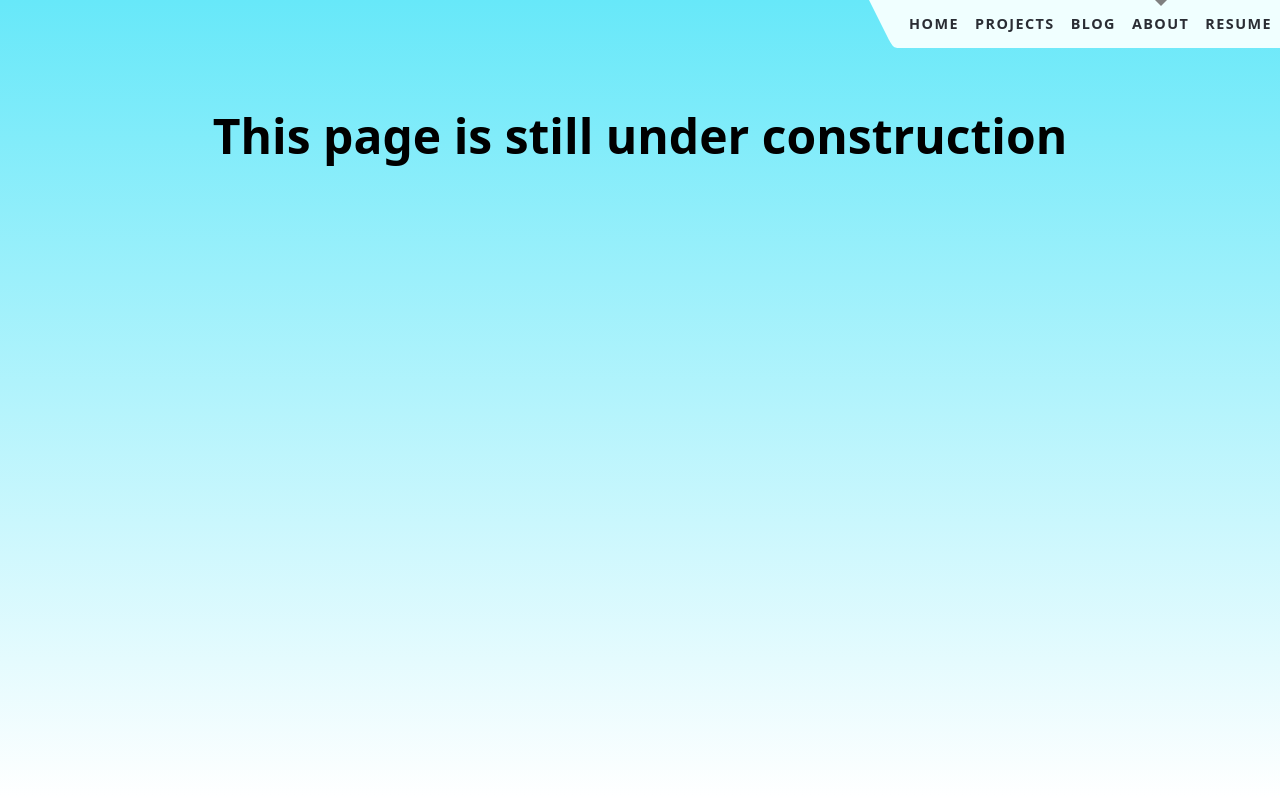
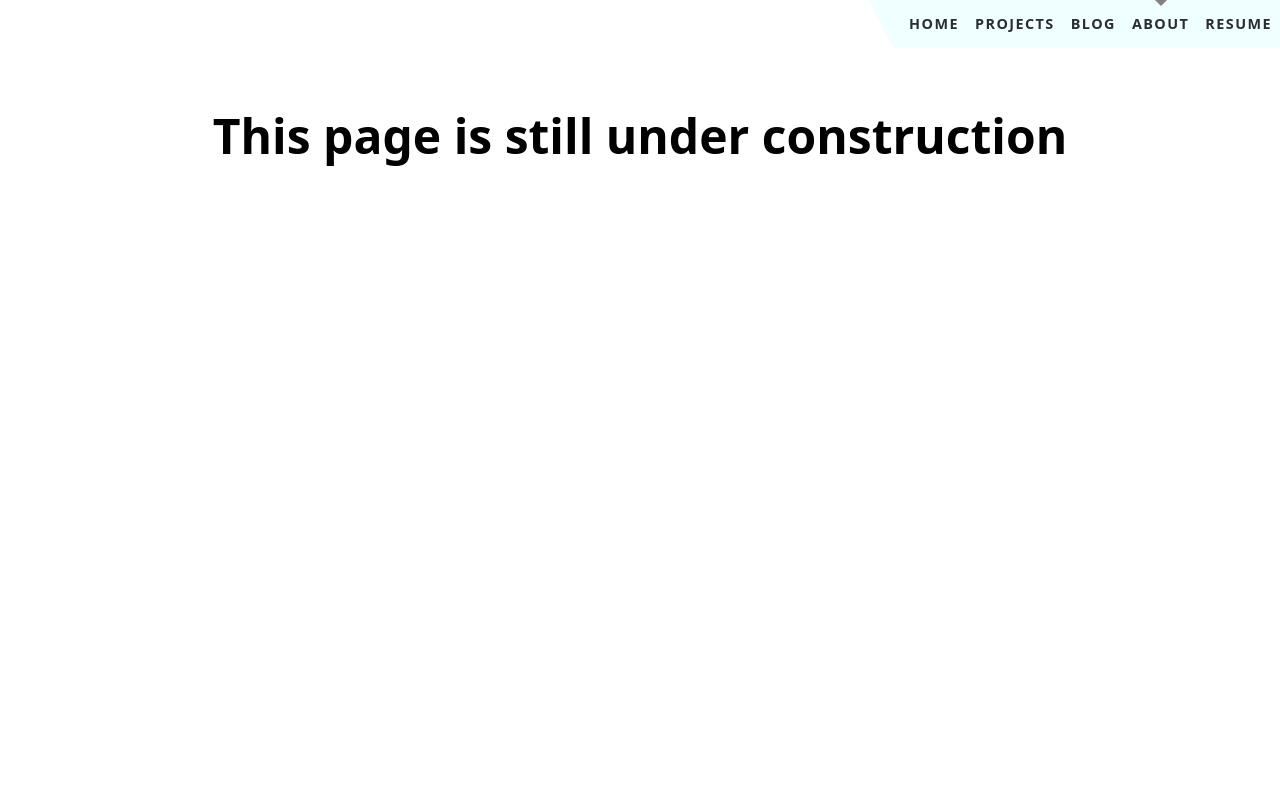
Before and after one commit to cyhdu/cyhdu.github.io, a SvelteKit app: page /About in a window 1280 px wide. Shown: the top 800 px of the page. Built offline with nearby package versions, Linux system fonts and the light colour scheme.

Commit message:
deploy test

```diff
--- a/src/routes/About/+page.svelte
+++ b/src/routes/About/+page.svelte
@@ -1,4 +1,4 @@
-<div class="w-full whole min-h-screen bg-gradient-to-b from-cyan-300">
+<div class="w-full whole min-h-screen">
     <div class="content p-14 max-w-7xl mx-auto">
         <h1 class="text-5xl align-middle text-center pt-14 font-semibold">This page is still under construction</h1>
 
--- a/svelte.config.js
+++ b/svelte.config.js
@@ -1,5 +1,7 @@
-import adapter from '@sveltejs/adapter-auto';
+import adapter from '@sveltejs/adapter-static';
 import { vitePreprocess } from '@sveltejs/kit/vite';
+
+const dev = process.argv.includes('dev');
 
 /** @type {import('@sveltejs/kit').Config} */
 const config = {
@@ -11,7 +13,10 @@ const config = {
 		// adapter-auto only supports some environments, see https://kit.svelte.dev/docs/adapter-auto for a list.
 		// If your environment is not supported or you settled on a specific environment, switch out the adapter.
 		// See https://kit.svelte.dev/docs/adapters for more information about adapters.
-		adapter: adapter()
+		adapter: adapter(),
+		paths: {
+			base: dev ? '' : process.env.BASE_PATH,
+		}
 	}
 };
 
```
Also changed, not shown: 1 other file (tests, documents, lock files or other folders).
